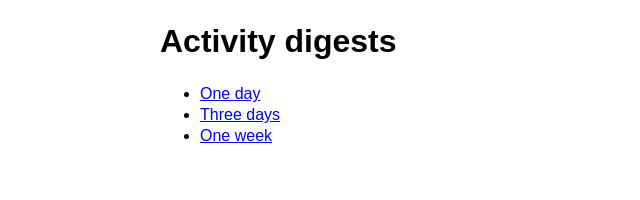
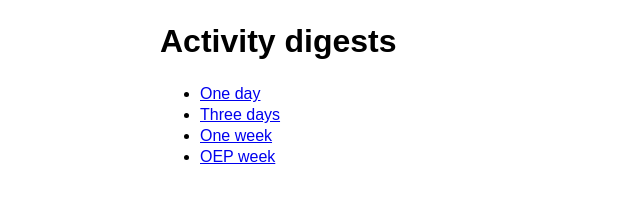
Before and after one commit to nedbat/nedbat_dinghy, a plain HTML site: page index.html in a window 1280 px wide. Shown: the whole page, without its empty margins (0-640 px from the left). Drawn offline with Linux system fonts and the light colour scheme.

Commit message:
add 1week-oep.html

```diff
--- a/index.html
+++ b/index.html
@@ -16,4 +16,5 @@
     <li><a href="1day.html" target="_blank">One day</a></li>
     <li><a href="3day.html" target="_blank">Three days</a></li>
     <li><a href="1week.html" target="_blank">One week</a></li>
+    <li><a href="1week-oep.html" target="_blank">OEP week</a></li>
 </ul>
```
Also changed, not shown: 1 other file.
